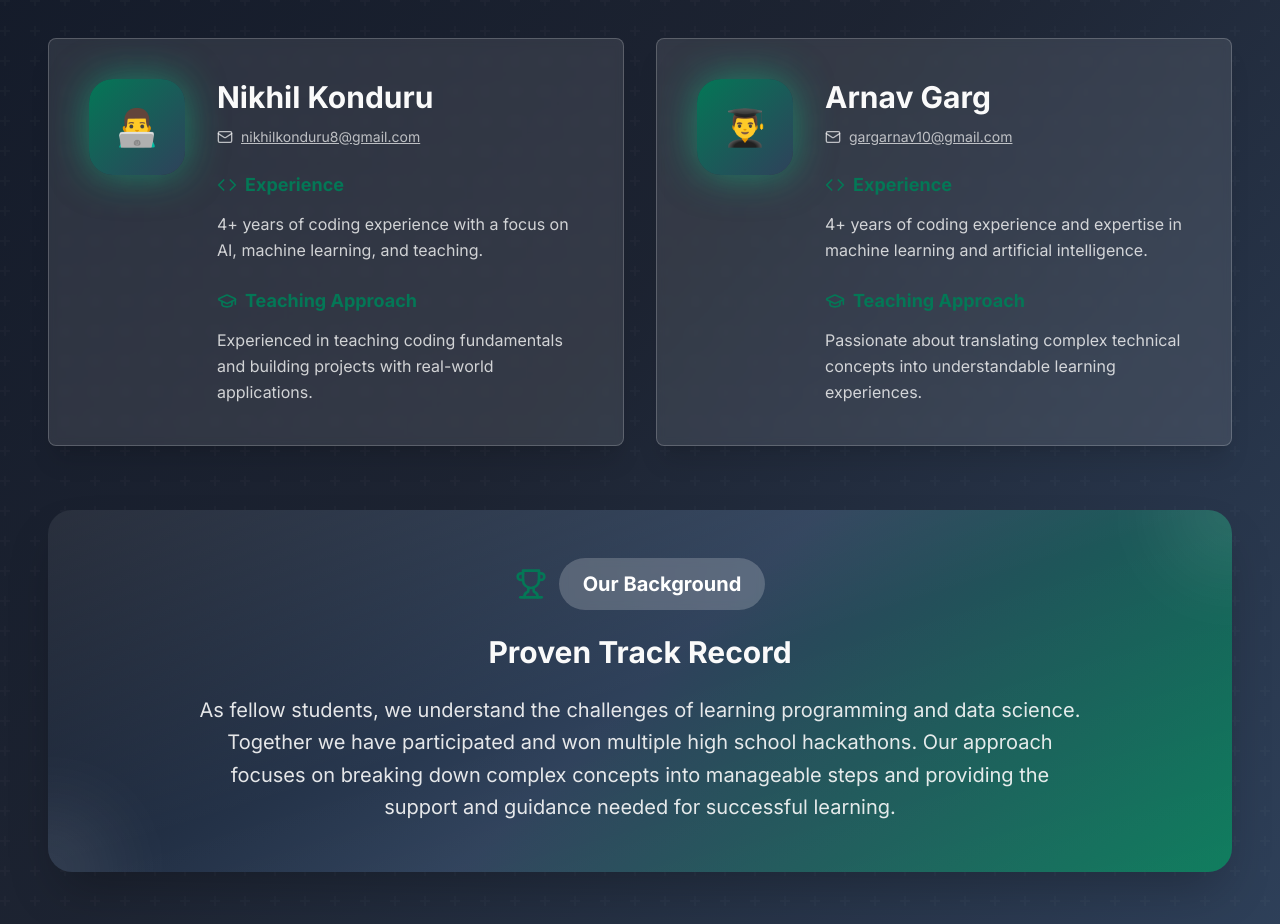
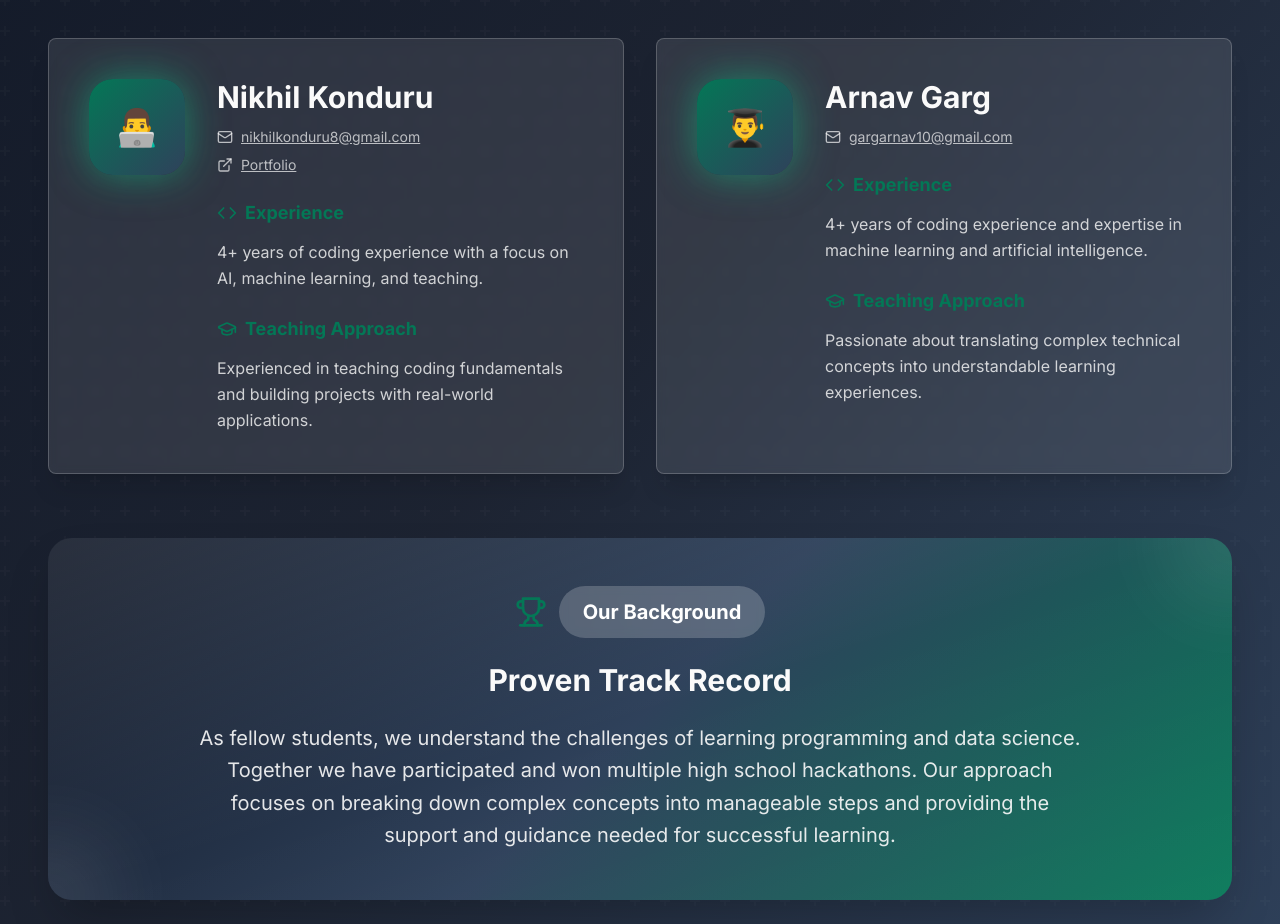
Before and after one commit to NikhilKonduru8/python-ai-summer-course, a React (Vite) app: page / in a window 1280 px wide. Shown: the part 3080-4004 px from the top of the page. Built offline with nearby package versions, Linux system fonts and the light colour scheme.

Commit message:
Add portfolio link
Add Nikhil Konduru's portfolio link.

```diff
--- a/src/components/Instructor.tsx
+++ b/src/components/Instructor.tsx
@@ -1,6 +1,6 @@
 import { Card, CardContent } from "@/components/ui/card";
 import { useScrollAnimation } from "@/hooks/useScrollAnimation";
-import { Mail, Code, GraduationCap, Trophy } from "lucide-react";
+import { Mail, Code, GraduationCap, Trophy, ExternalLink } from "lucide-react";
 
 const Instructor = () => {
   const { elementRef, isVisible } = useScrollAnimation();
@@ -12,7 +12,8 @@ const Instructor = () => {
       background: "Experienced in teaching coding fundamentals and building projects with real-world applications.",
       goal: "Making data science and ML accessible through practical, hands-on learning.",
       avatar: "👨‍💻",
-      email: "nikhilkonduru8@gmail.com"
+      email: "nikhilkonduru8@gmail.com",
+      portfolio: "https://github.com/NikhilKonduru8/NKonduru-DevPortfolio"
     },
     {
       name: "Arnav Garg",
@@ -65,11 +66,21 @@ const Instructor = () => {
                       <h3 className="text-3xl font-bold mb-3 text-primary-foreground group-hover:text-accent transition-colors duration-300">
                         {instructor.name}
                       </h3>
-                      <div className="flex items-center gap-2 mb-6 text-primary-foreground/70">
-                        <Mail className="w-4 h-4" />
-                        <a href={`mailto:${instructor.email}`} className="hover:text-accent transition-colors text-sm underline">
-                          {instructor.email}
-                        </a>
+                      <div className="space-y-2 mb-6 text-primary-foreground/70">
+                        <div className="flex items-center gap-2">
+                          <Mail className="w-4 h-4" />
+                          <a href={`mailto:${instructor.email}`} className="hover:text-accent transition-colors text-sm underline">
+                            {instructor.email}
+                          </a>
+                        </div>
+                        {instructor.portfolio && (
+                          <div className="flex items-center gap-2">
+                            <ExternalLink className="w-4 h-4" />
+                            <a href={instructor.portfolio} target="_blank" rel="noopener noreferrer" className="hover:text-accent transition-colors text-sm underline">
+                              Portfolio
+                            </a>
+                          </div>
+                        )}
                       </div>
 
                       <div className="space-y-6">
```
